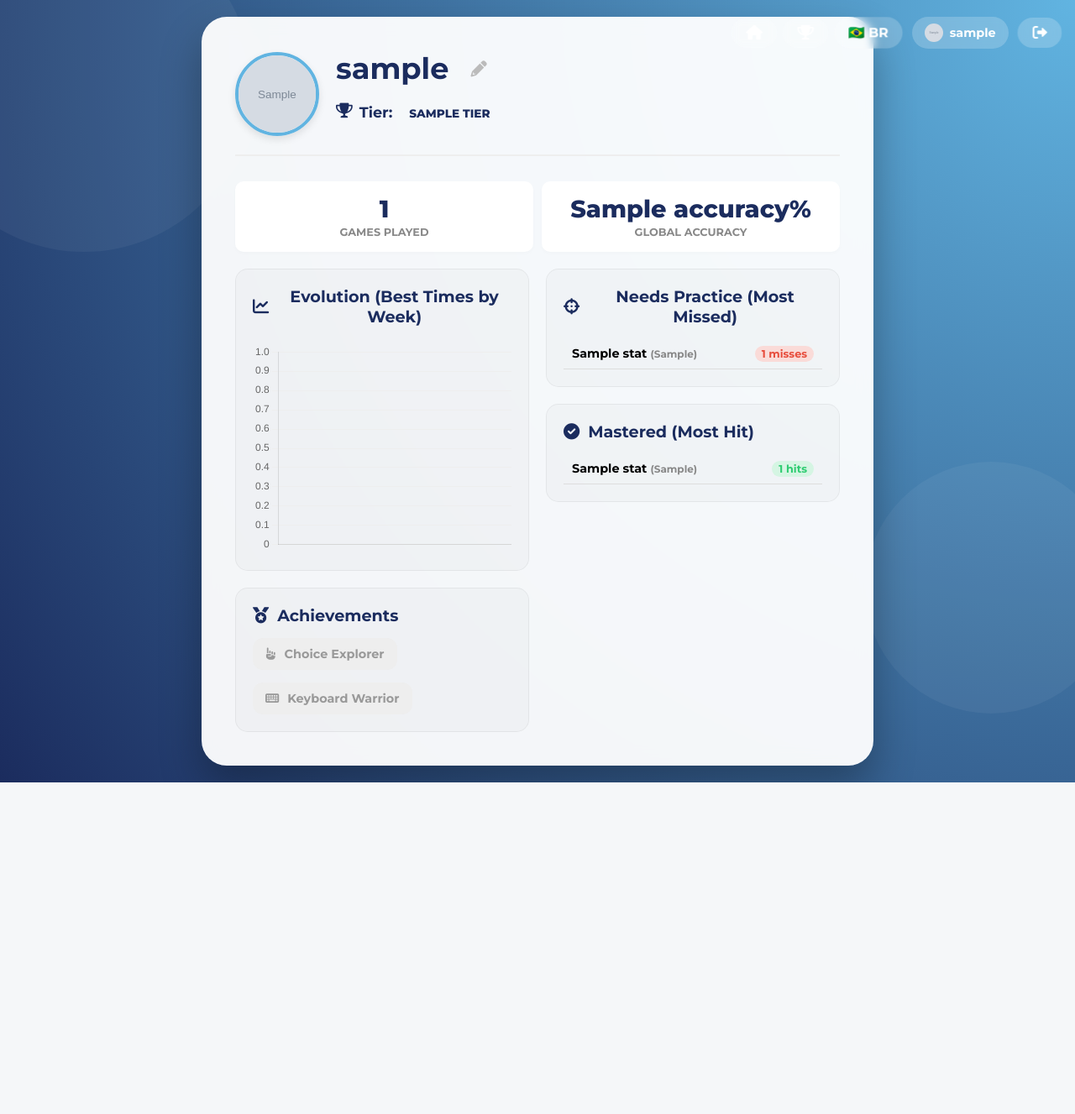
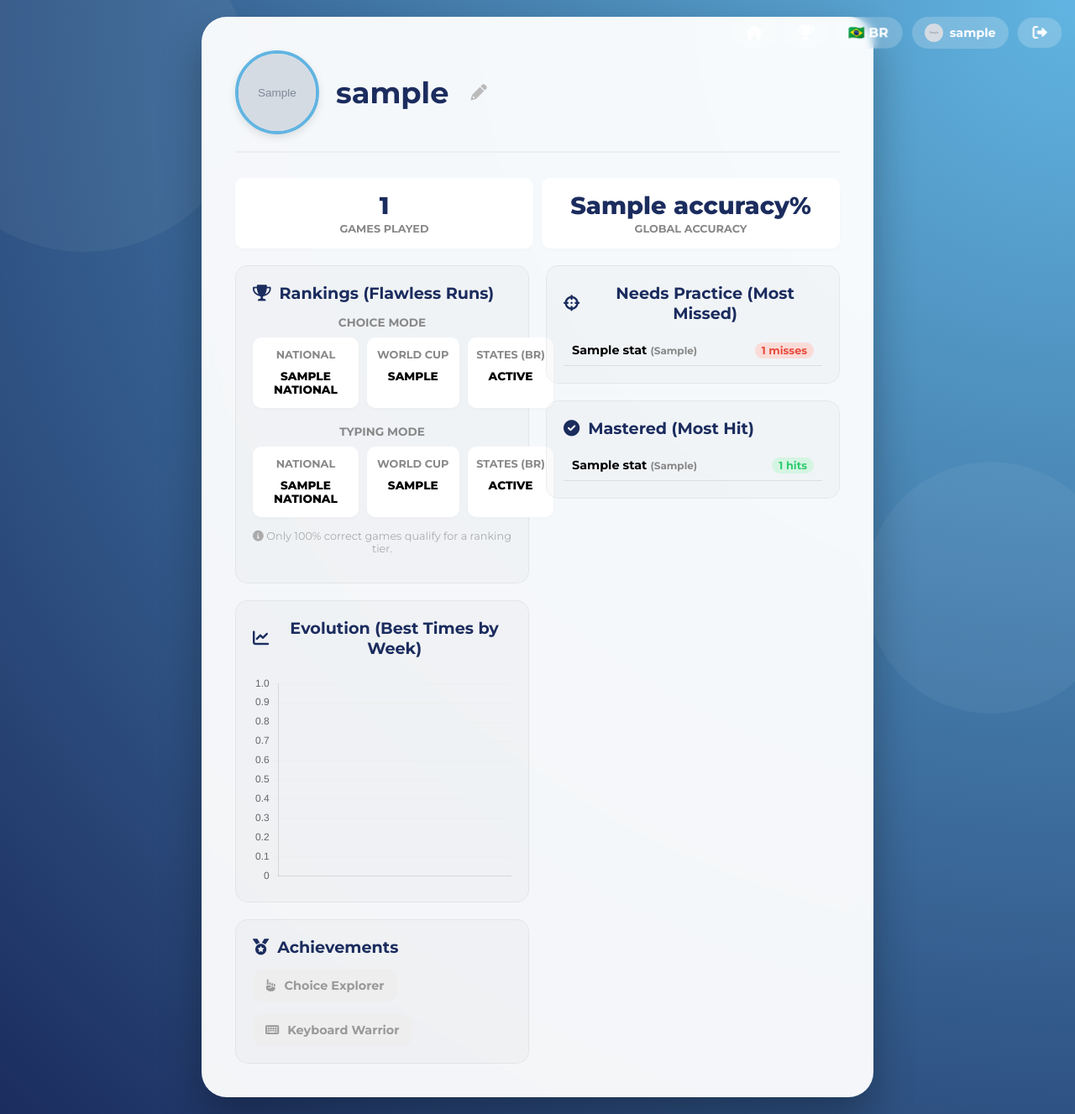
Before and after one commit to seixas-fun/tamandua, a Flask app: template app/templates/profile/profile.html in a window 1280 px wide. Shown: the whole page at 84% size. Before the commit the page ends 932 px from the top, so only its background shows below. Run offline with Flask 3, Linux system fonts and the light colour scheme; a user stored in the database is signed in; tables that the repository leaves empty hold one stand-in row (values such as "Sample post"); the template is opened without the code that fills it: values that come from a table or form of the project are taken from there, most other values are stand-ins (such as "Sample title", 1, 10 or a date in 2020); grey boxes marked "Sample" are stand-in pictures.

Commit message:
Remove trademark

```diff
--- a/app/templates/game/index.html
+++ b/app/templates/game/index.html
@@ -39,6 +39,7 @@
     <div class="header-section text-center">
         {% if current_user.is_authenticated %}
             <h2>{{ _('Welcome') }}, {{ current_user.nickname }}!</h2>
+            <p>{{ _('Ready to test your knowledge of world flags?') }}</p>
         {% else %}
             <h2>{{ _('Welcome to Tamanduá!') }}</h2>
             <p>{{ _('Test your knowledge of world flags.') }}</p>
@@ -53,7 +54,7 @@
             <img src="{{ url_for('static', filename='icons/national.png') }}" alt="National"> {{ _('National Flags (195)') }}
         </button>
         <button class="set-btn" onclick="selectSet('world_cup', this)">
-            <img src="{{ url_for('static', filename='icons/ball.png') }}" alt="2026 FIFA World Cup"> {{ _('2026 FIFA World Cup (48)') }}
+            <img src="{{ url_for('static', filename='icons/ball.png') }}" alt="World Cup"> {{ _('World Cup (48)') }}
         </button>
         <button class="set-btn" onclick="selectSet('brazil_states', this)">
             <img src="{{ url_for('static', filename='icons/brazil.png') }}" alt="Brazil"> {{ _('Brazilian States (27)') }}
--- a/app/templates/profile/profile.html
+++ b/app/templates/profile/profile.html
@@ -96,10 +96,7 @@
                     <i class="fas fa-pencil-alt"></i>
                     </button>
                 </h1>
-            <p style="font-weight: 600; color: var(--dark); margin-top: 20px; margin-bottom: 20px; display: flex; align-items: left; justify-content: left; gap: 8px; flex-wrap: wrap;">
-            <i class="fas fa-trophy" style="text-align: left; color: var(--dark);  font-size: 1.1rem;"></i>
-            <span style="font-size: 1.1rem;"> {{ _('Tier') }}: <span class="tier-badge tier-{{ tier }}">{{ _(tier) }}</span></span>
-            </p></div>
+            </div>
 
             <form id="nickname-form" class="nickname-form" action="{{ url_for('profile.update_nickname') }}" method="POST" style="display: none;">
                 <input type="text" name="nickname" value="{{ current_user.nickname }}" maxlength="20" required>
@@ -123,6 +120,44 @@
     <div class="dashboard-grid">
 
         <div style="display: flex; flex-direction: column; gap: 20px;">
+
+            <div class="dash-section">
+                <h3><i class="fas fa-trophy"></i> {{ _('Rankings (Flawless Runs)') }}</h3>
+
+                <h4 style="color: #888; text-transform: uppercase; font-size: 0.85rem; margin: 15px 0 10px 0;">{{ _('Choice Mode') }}</h4>
+                <div style="display: flex; gap: 10px; margin-bottom: 20px;">
+                    <div class="stat-box" style="flex: 1; padding: 10px;">
+                        <span class="lbl">{{ _('National') }}</span>
+                        <span class="tier-badge tier-{{ user_tiers['multiple']['national'] }}" style="display: block; margin-top: 5px;">{{ _(user_tiers['multiple']['national']) }}</span>
+                    </div>
+                    <div class="stat-box" style="flex: 1; padding: 10px;">
+                        <span class="lbl">{{ _('World Cup') }}</span>
+                        <span class="tier-badge tier-{{ user_tiers['multiple']['world_cup'] }}" style="display: block; margin-top: 5px;">{{ _(user_tiers['multiple']['world_cup']) }}</span>
+                    </div>
+                    <div class="stat-box" style="flex: 1; padding: 10px;">
+                        <span class="lbl">{{ _('States (BR)') }}</span>
+                        <span class="tier-badge tier-{{ user_tiers['multiple']['brazil_states'] }}" style="display: block; margin-top: 5px;">{{ _(user_tiers['multiple']['brazil_states']) }}</span>
+                    </div>
+                </div>
+
+                <h4 style="color: #888; text-transform: uppercase; font-size: 0.85rem; margin: 15px 0 10px 0;">{{ _('Typing Mode') }}</h4>
+                <div style="display: flex; gap: 10px;">
+                    <div class="stat-box" style="flex: 1; padding: 10px;">
+                        <span class="lbl">{{ _('National') }}</span>
+                        <span class="tier-badge tier-{{ user_tiers['typing']['national'] }}" style="display: block; margin-top: 5px;">{{ _(user_tiers['typing']['national']) }}</span>
+                    </div>
+                    <div class="stat-box" style="flex: 1; padding: 10px;">
+                        <span class="lbl">{{ _('World Cup') }}</span>
+                        <span class="tier-badge tier-{{ user_tiers['typing']['world_cup'] }}" style="display: block; margin-top: 5px;">{{ _(user_tiers['typing']['world_cup']) }}</span>
+                    </div>
+                    <div class="stat-box" style="flex: 1; padding: 10px;">
+                        <span class="lbl">{{ _('States (BR)') }}</span>
+                        <span class="tier-badge tier-{{ user_tiers['typing']['brazil_states'] }}" style="display: block; margin-top: 5px;">{{ _(user_tiers['typing']['brazil_states']) }}</span>
+                    </div>
+                </div>
+                <p style="font-size: 0.8rem; color: #aaa; margin-top: 15px; text-align: center;"><i class="fas fa-info-circle"></i> {{ _('Only 100%% correct games qualify for a ranking tier.') }}</p>
+            </div>
+
             <div class="dash-section">
                 <h3><i class="fas fa-chart-line"></i> {{ _('Evolution (Best Times by Week)') }}</h3>
                 {% if chart_data %}
@@ -130,7 +165,7 @@
                     <canvas id="evolutionChart"></canvas>
                 </div>
                 {% else %}
-                <p style="color: #888; font-size: 0.9rem;">{{ _('Play more Typing Blitz games to see your evolution graph!') }}</p>
+                <p style="color: #888; font-size: 0.9rem;">{{ _('Play more Typing game mode to see your evolution graph!') }}</p>
                 {% endif %}
             </div>
 
@@ -234,5 +269,4 @@
         });
     });
 </script>
-
 {% endblock %}
```
Also changed, not shown: app/game/routes.py (+1 -17 lines), app/profile/routes.py (+21 -16 lines), README.md.
